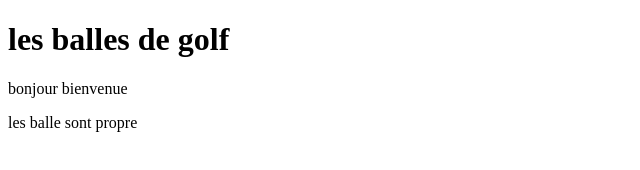
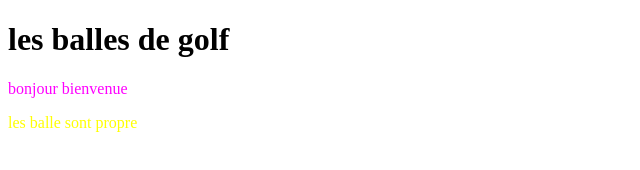
Before and after one commit to Gotitigre/Gotitigre.github.io, a plain HTML site: page index.html in a window 1280 px wide. Shown: the whole page, without its empty margins (0-640 px from the left). Drawn offline with Linux system fonts and the light colour scheme.

Commit message:
exo 4 corectio,

```diff
--- a/index.html
+++ b/index.html
@@ -8,7 +8,7 @@
 <body>
     <h1> les balles de golf </h1>
     <p class="color"> bonjour bienvenue </p>
-    <p class="color"> les balle sont propre </p>
+    <p class="color" id="jaune"> les balle sont propre </p>
 
 
 
--- a/style.css
+++ b/style.css
@@ -1,4 +1,6 @@
-p{
-    .color: black;
-    .color: yellow;
+.color {
+    color: fuchsia;
 }
+#jaune{
+    color: yellow;
+}
```
